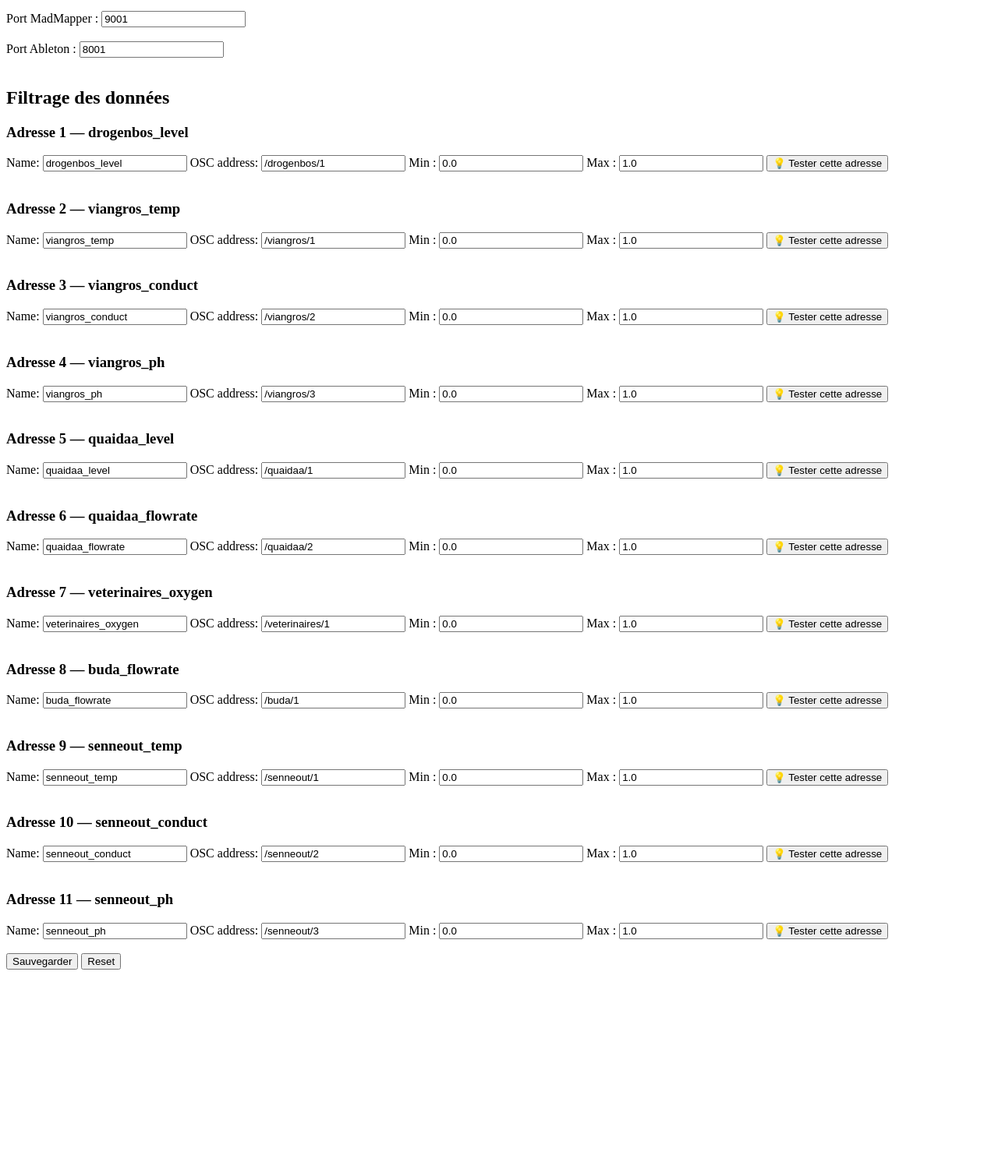
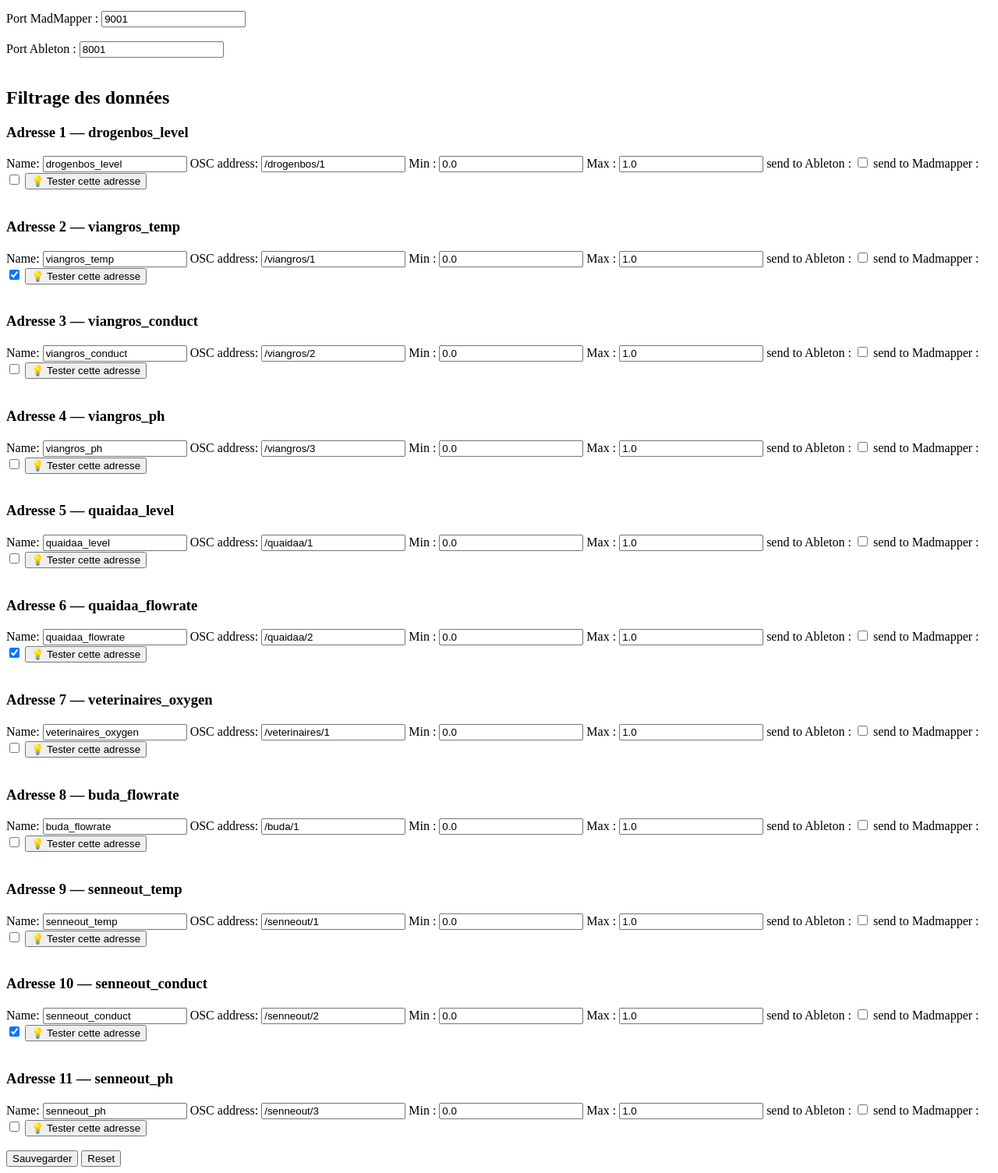
Before and after one commit to leohuet/back_to_zenne, a Flask app: page / in a window 1280 px wide. Shown: the part 224-1729 px from the top of the page at 78% size. Before the commit the page ends 1468 px from the top, so only its background shows below. Run offline with Flask 3, Linux system fonts and the light colour scheme.

Commit message:
[ADD] Checkboxes to send either to ableton or mad

```diff
--- a/app.py
+++ b/app.py
@@ -26,67 +26,89 @@
             "name": "drogenbos_level",
             "osc_address": "/drogenbos/1",
             "min_value": 0.0,
-            "max_value": 1.0
+            "max_value": 1.0,
+            "to_ableton": False,
+            "to_mad": False
         },
         {
             "name": "viangros_temp",
             "osc_address": "/viangros/1",
             "min_value": 0.0,
-            "max_value": 1.0
+            "max_value": 1.0,
+            "to_ableton": False,
+            "to_mad": False
         },
         {
             "name": "viangros_conduct",
             "osc_address": "/viangros/2",
             "min_value": 0.0,
-            "max_value": 1.0
+            "max_value": 1.0,
+            "to_ableton": False,
+            "to_mad": False
         },
         {
             "name": "viangros_ph",
             "osc_address": "/viangros/3",
             "min_value": 0.0,
-            "max_value": 1.0
+            "max_value": 1.0,
+            "to_ableton": False,
+            "to_mad": False
         },
         {
             "name": "quaidaa_level",
             "osc_address": "/quaidaa/1",
             "min_value": 0.0,
-            "max_value": 1.0
+            "max_value": 1.0,
+            "to_ableton": False,
+            "to_mad": False
         },
         {
             "name": "quaidaa_flowrate",
             "osc_address": "/quaidaa/2",
             "min_value": 0.0,
-            "max_value": 1.0
+            "max_value": 1.0,
+            "to_ableton": False,
+            "to_mad": False
         },
         {
             "name": "veterinaires_oxygen",
             "osc_address": "/veterinaires/1",
             "min_value": 0.0,
-            "max_value": 1.0
+            "max_value": 1.0,
+            "to_ableton": False,
+            "to_mad": False
         },
         {
             "name": "buda_flowrate",
             "osc_address": "/buda/1",
             "min_value": 0.0,
-            "max_value": 1.0
+            "max_value": 1.0,
+            "to_ableton": False,
+            "to_mad": False
         },
         {
             "name": "senneout_temp",
             "osc_address": "/senneout/1",
             "min_value": 0.0,
-            "max_value": 1.0
+            "max_value": 1.0,
+            "to_ableton": False,
+            "to_mad": False
         },
         {
             "name": "senneout_conduct",
             "osc_address": "/senneout/2",
             "min_value": 0.0,
-            "max_value": 1.0
+            "max_value": 1.0,
+            "to_ableton": False,
+            "to_mad": False
         },
         {
             "name": "senneout_ph",
             "osc_address": "/senneout/3",
             "min_value": 0.0,
-            "max_value": 1.0
+            "max_value": 1.0,
+            "to_ableton": False,
+            "to_mad": False
         }
     ]
 }
@@ -318,7 +340,8 @@
             time.sleep(1)
             ableton_control.send_message('/live/song/stop_playing', None)
             addr_index = 0
-            new_bundle = osc_bundle_builder.OscBundleBuilder(osc_bundle_builder.IMMEDIATELY)
+            new_ableton_bundle = osc_bundle_builder.OscBundleBuilder(osc_bundle_builder.IMMEDIATELY)
+            new_mad_bundle = osc_bundle_builder.OscBundleBuilder(osc_bundle_builder.IMMEDIATELY)
             for site in sites:
                 for data in data_names1[site["name"]]:
                     addr = local_config["addresses"][addr_index]
@@ -328,12 +351,17 @@
                     new_val = val * (vmax - vmin) + vmin
                     msg = osc_message_builder.OscMessageBuilder(address=osc_addr)
                     msg.add_arg(new_val)
-                    new_bundle.add_content(msg.build())
+                    if addr["to_ableton"]:
+                        new_ableton_bundle.add_content(msg.build())
+                    elif addr["to_mad"]:
+                        new_mad_bundle.add_content(msg.build())
                     # print(f"[THREAD] Envoi {osc_addr} = {new_val}")
                     addr_index += 1
 
-            new_bundle = new_bundle.build()
-            ableton_client.send(new_bundle)
+            new_ableton_bundle = new_ableton_bundle.build()
+            ableton_client.send(new_ableton_bundle)
+            new_mad_bundle = new_mad_bundle.build()
+            mad_client.send(new_mad_bundle)
 
             for site in sites:
                 site["df"] = dataframes.get(site["name"])
@@ -364,7 +392,8 @@
                 site["index"] = min(math.floor(sec_time_index / site["interpol"]) + 1, len(site["df"]) - 1)
 
         addr_index = 0
-        bundle = osc_bundle_builder.OscBundleBuilder(osc_bundle_builder.IMMEDIATELY)
+        ableton_bundle = osc_bundle_builder.OscBundleBuilder(osc_bundle_builder.IMMEDIATELY)
+        mad_bundle = osc_bundle_builder.OscBundleBuilder(osc_bundle_builder.IMMEDIATELY)
         for site in sites:
             for data in data_names1[site["name"]]:
                 addr = local_config["addresses"][addr_index]
@@ -381,13 +410,17 @@
                     val = 0.5
                 new_val = val*(vmax-vmin)+vmin
                 msg = osc_message_builder.OscMessageBuilder(address=osc_addr)
-                msg.add_arg(new_val)
-                bundle.add_content(msg.build())
+                if addr["to_ableton"]:
+                    ableton_bundle.add_content(msg.build())
+                elif addr["to_mad"]:
+                    mad_bundle.add_content(msg.build())
                 # print(f"[THREAD] Envoi {osc_addr} = {new_val}")
                 addr_index += 1
 
-        bundle = bundle.build()
-        ableton_client.send(bundle)
+        ableton_bundle = ableton_bundle.build()
+        ableton_client.send(ableton_bundle)
+        mad_bundle = mad_bundle.build()
+        mad_client.send(mad_bundle)
 
         time.sleep(1 / frequency)
         if current_time >= (start_time + (60 * install_duration) - 1):
@@ -413,7 +446,9 @@
                 "name": request.form[f"name_{k}"],
                 "osc_address": request.form[f"osc_address_{k}"],
                 "min_value": float(request.form[f"min_value_{k}"]),
-                "max_value": float(request.form[f"max_value_{k}"])
+                "max_value": float(request.form[f"max_value_{k}"]),
+                "to_ableton": request.form.get(f"to_ableton_{k}") == "1",
+                "to_mad": request.form.get(f"to_mad_{k}") == "1"
             })
         conf["addresses"] = new_addresses
         save_config(conf)
@@ -459,10 +494,14 @@
     osc_addr = addr["osc_address"]
 
     val = (vmax + vmin) / 2
-
-    mad_client.send_message(osc_addr, val)
-    ableton_client.send_message(osc_addr, val)
-    print(f"[TEST] {osc_addr} = {val}")
+    if addr["to_ableton"]:
+        ableton_client.send_message(osc_addr, val)
+        print(f"[TEST] to ableton, {osc_addr} = {val}")
+    elif addr["to_mad"]:
+        mad_client.send_message(osc_addr, val)
+        print(f"[TEST] to mad, {osc_addr} = {val}")
+    else:
+        print("Select an OSC output to send a test!")
 
     return jsonify({"sent": True, "address": osc_addr, "value": val})
 
--- a/config.json
+++ b/config.json
@@ -7,67 +7,89 @@
             "name": "drogenbos_level",
             "osc_address": "/drogenbos/1",
             "min_value": 0.0,
-            "max_value": 1.0
+            "max_value": 1.0,
+            "to_ableton": false,
+            "to_mad": false
         },
         {
             "name": "viangros_temp",
             "osc_address": "/viangros/1",
             "min_value": 0.0,
-            "max_value": 1.0
+            "max_value": 1.0,
+            "to_ableton": false,
+            "to_mad": true
         },
         {
             "name": "viangros_conduct",
             "osc_address": "/viangros/2",
             "min_value": 0.0,
-            "max_value": 1.0
+            "max_value": 1.0,
+            "to_ableton": false,
+            "to_mad": false
         },
         {
             "name": "viangros_ph",
             "osc_address": "/viangros/3",
             "min_value": 0.0,
-            "max_value": 1.0
+            "max_value": 1.0,
+            "to_ableton": false,
+            "to_mad": false
         },
         {
             "name": "quaidaa_level",
             "osc_address": "/quaidaa/1",
             "min_value": 0.0,
-            "max_value": 1.0
+            "max_value": 1.0,
+            "to_ableton": false,
+            "to_mad": false
         },
         {
             "name": "quaidaa_flowrate",
             "osc_address": "/quaidaa/2",
             "min_value": 0.0,
-            "max_value": 1.0
+            "max_value": 1.0,
+            "to_ableton": false,
+            "to_mad": true
         },
         {
             "name": "veterinaires_oxygen",
             "osc_address": "/veterinaires/1",
             "min_value": 0.0,
-            "max_value": 1.0
+            "max_value": 1.0,
+            "to_ableton": false,
+            "to_mad": false
         },
         {
             "name": "buda_flowrate",
             "osc_address": "/buda/1",
             "min_value": 0.0,
-            "max_value": 1.0
+            "max_value": 1.0,
+            "to_ableton": false,
+            "to_mad": false
         },
         {
             "name": "senneout_temp",
             "osc_address": "/senneout/1",
             "min_value": 0.0,
-            "max_value": 1.0
+            "max_value": 1.0,
+            "to_ableton": false,
+            "to_mad": false
         },
         {
             "name": "senneout_conduct",
             "osc_address": "/senneout/2",
             "min_value": 0.0,
-            "max_value": 1.0
+            "max_value": 1.0,
+            "to_ableton": false,
+            "to_mad": true
         },
         {
             "name": "senneout_ph",
             "osc_address": "/senneout/3",
             "min_value": 0.0,
-            "max_value": 1.0
+            "max_value": 1.0,
+            "to_ableton": false,
+            "to_mad": false
         }
     ]
 }
--- a/templates/index.html
+++ b/templates/index.html
@@ -41,7 +41,12 @@
                 <input type="number" step="any" name="min_value_{{ i }}" value="{{ addr.min_value }}">
                 <label>Max :</label>
                 <input type="number" step="any" name="max_value_{{ i }}" value="{{ addr.max_value }}">
+                <label>send to Ableton :</label>
+                <input type="checkbox" name="to_ableton_{{ i }}" value="1" {% if addr.to_ableton %}checked{% endif %}>
+                <label>send to Madmapper :</label>
+                <input type="checkbox" name="to_mad_{{ i }}" value="1" {% if addr.to_mad %}checked{% endif %}>
                 <button type="button" class="testBtn" onclick="testOSC({{ i }})">💡 Tester cette adresse</button><br><br>
+
             </div>
         {% endfor %}
         <input type="submit" value="Sauvegarder">
```
